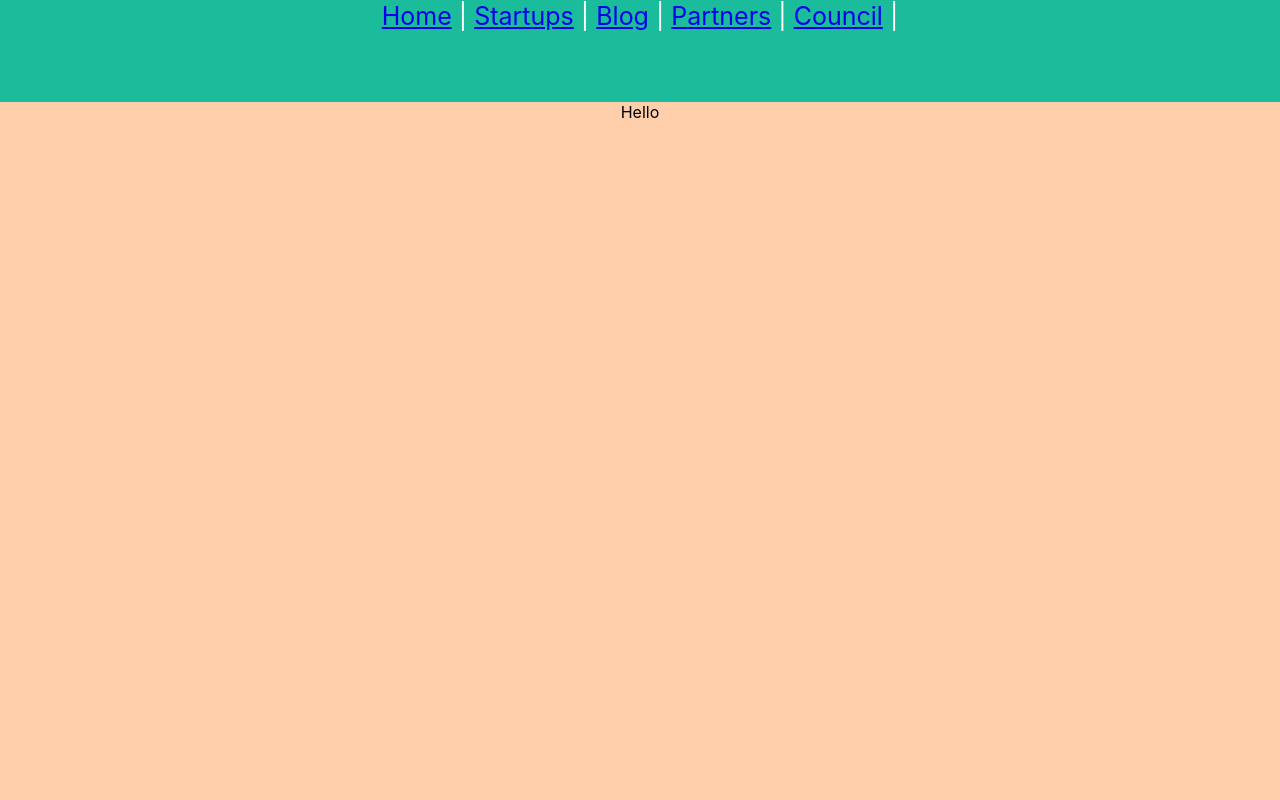
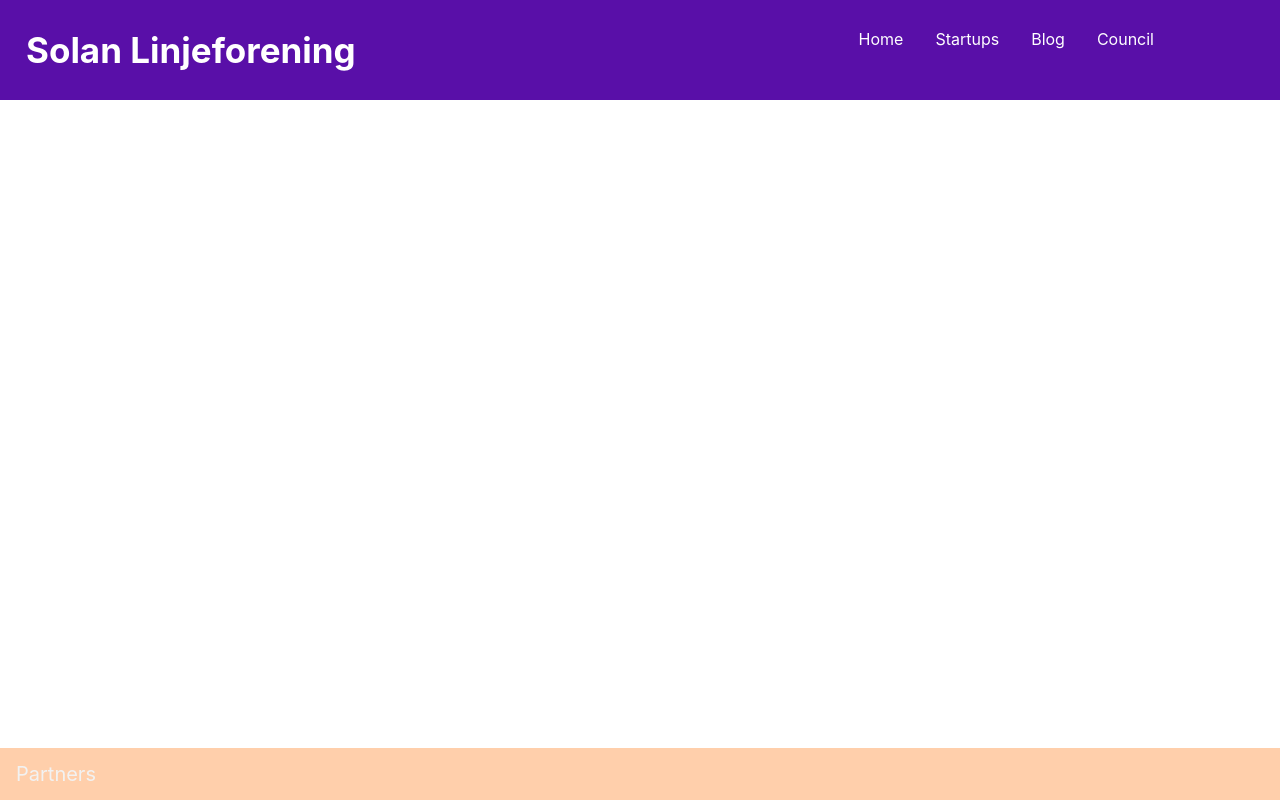
Before and after one commit to monikahm/solan, a React (Create React App) app in the folder Solan/frontend/: page / in a window 1280 px wide. Built offline with nearby package versions, Linux system fonts and the light colour scheme.

Commit message:
updated styling

```diff
--- a/Solan/frontend/src/App.css
+++ b/Solan/frontend/src/App.css
@@ -1,13 +1,68 @@
 .App {
   text-align: center;
   color: black;
+  margin: 0;
 }
 
 .Navbar{
-  height: 100px;
-  padding: 1px;
+  background-color: #590fa8;
+  overflow: hidden;
+  padding: 15px 10px;
+}
+
+.Navbar a.logo {
+  font-size: 35px;
+  font-weight: bold;
+}
+
+
+.Nav_Links{
+  float:right;
+  padding-right: 100px;
+}
+
+.Navbar a{
+  float: left;
+  color: white;
   text-align: center;
-  background: #1abc9c;
+  padding: 14px 16px;
+  text-decoration: none;
+  font-size: 20 px;
+}
+
+.Navbar a:hover {
+  background-color: #ddd;
+  color: black;
+}
+
+.Navbar a.active {
+  background-color: #4CAF50;
   color: white;
-  font-size: 25px;
 }
+
+
+.Navbar_footer {
+  position: fixed;
+  bottom: 0;
+  width: 100%;
+  background-color: #ffcfab;
+  color: white;
+}
+
+.Navbar_footer a{
+  float: left;
+  color: #f2f2f2;
+  text-align: center;
+  padding: 14px 16px;
+  text-decoration: none;
+  font-size: 20px;
+}
+
+.Navbar_footer a:hover {
+  background-color: #ddd;
+  color: black;
+}
+
+.Navbar_footer a.active {
+  color: white;
+}
--- a/Solan/frontend/src/App.js
+++ b/Solan/frontend/src/App.js
@@ -8,23 +8,29 @@ import CouncilList from './components/council/council';
 
 let Home = () => (
   <div>
-    Hello
+
   </div>
 )
 
 const App = () => {
   return (
     <div className="App">
+        <nav className="Navbar">
+            <a href="#default" className="logo">Solan Linjeforening</a>
+
+            <div className="Nav_Links">
+            <Link to="/">Home</Link>
+            <Link to="startups">Startups</Link>
+            <Link to="blogs">Blog</Link>
+            <Link to="council">Council</Link>
+            </div>
+      </nav>
 
 
 
-        <nav className="Navbar">
-        <Link to="/">Home</Link> | {" "}
-        <Link to="startups">Startups</Link> | {" "}
-        <Link to="blogs">Blog</Link> | {" "}
-        <Link to="partners">Partners</Link> | {" "}
-        <Link to="council">Council</Link> | {" "}
-      </nav>
+        <nav className="Navbar_footer">
+        <Link to="partners">Partners</Link>
+        </nav>
 
       <Router>
         <Home path="/" />
@@ -33,6 +39,8 @@ const App = () => {
         <Partners path="partners">Partners</Partners>
         <CouncilList path="council">Council</CouncilList>
       </Router>
+
+
     </div>
   );
 }
--- a/Solan/frontend/src/components/startups/startups.css
+++ b/Solan/frontend/src/components/startups/startups.css
@@ -4,12 +4,11 @@
 
 }
 
-
 .Header {
-    height: 200px;
-    padding: 1px;
+    padding: 10px;
+    height: 170px;
     text-align: center;
-    background: #1abc9c;
+    background: #ffcfab;
     color: white;
     font-size: 55px;
 }
@@ -17,10 +16,7 @@
 
 .contents{
     padding:10px;
-    background-color: beige;
     position: absolute;
-    top: 300px;
-    bottom: 0;
     left: 0;
     right: 0;
     width: auto;
--- a/Solan/frontend/src/index.css
+++ b/Solan/frontend/src/index.css
@@ -5,7 +5,6 @@ body {
     sans-serif;
   -webkit-font-smoothing: antialiased;
   -moz-osx-font-smoothing: grayscale;
-  background-color: rgb(255, 207, 171);
 }
 
 code {
```
